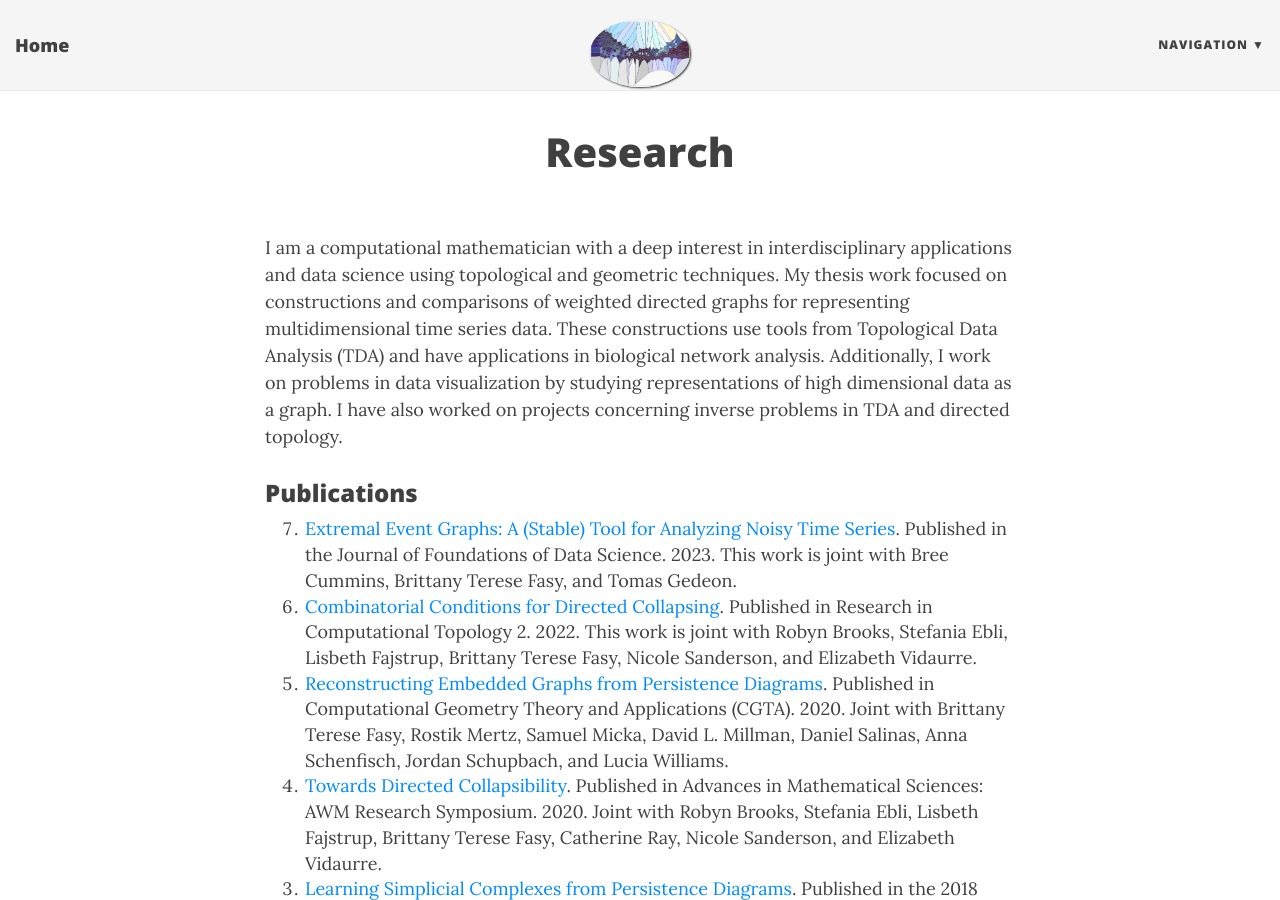
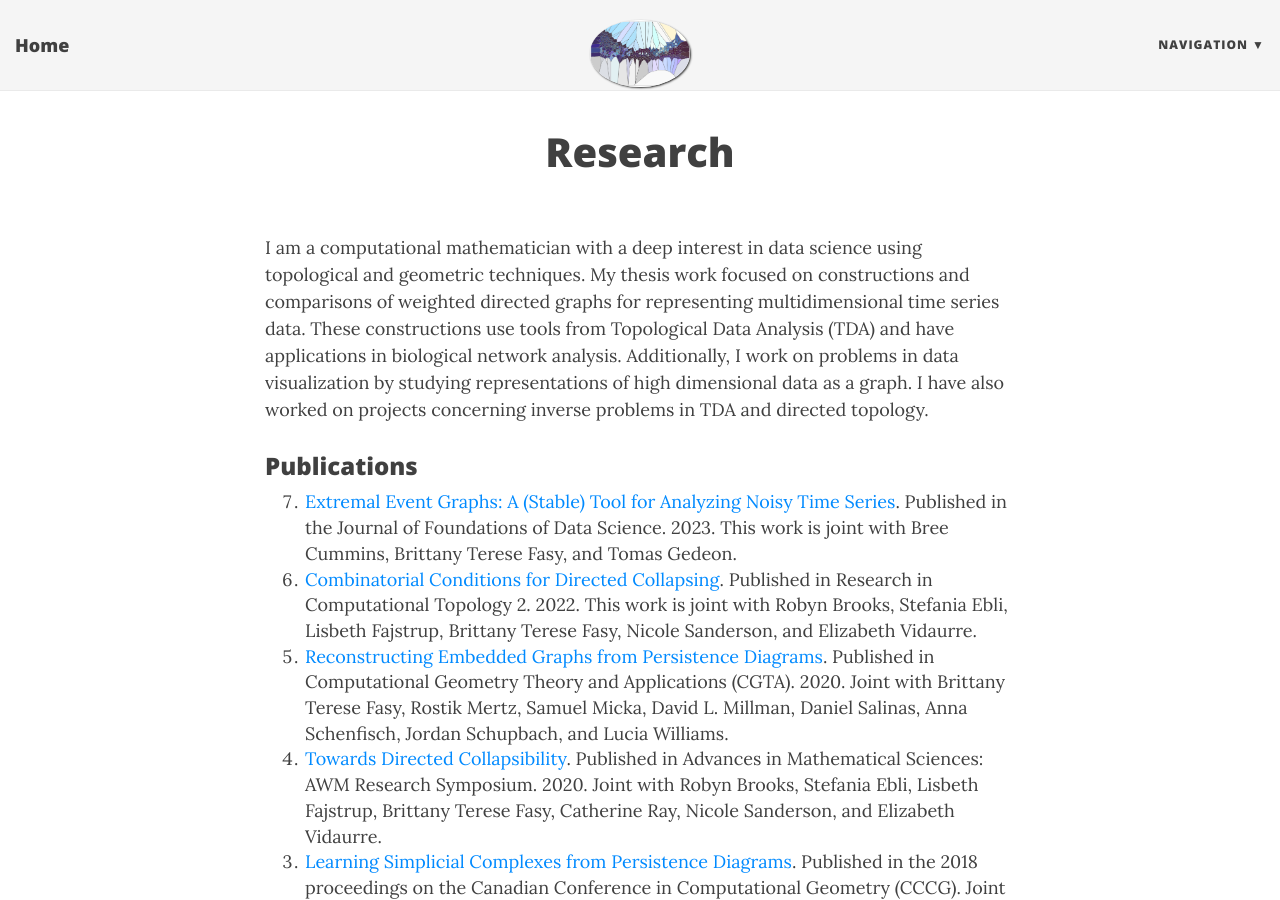
Before and after one commit to robinbelton/robinbelton.github.io, a Jekyll site: the page built from research.html, in a window 1280 px wide and 900 px high. Built offline with Jekyll 4.4.1, drawn with Linux system fonts in a browser that asks for light colours; nearby versions of some CDN libraries.

Commit message:
Edit research page

```diff
--- a/research.html
+++ b/research.html
@@ -6,7 +6,7 @@
 ---
 
 
-<p>I am a computational mathematician with a deep interest in interdisciplinary applications and data science using topological and geometric techniques. My thesis work focused on constructions and comparisons of weighted directed graphs for representing multidimensional time series data. These constructions use tools from Topological Data Analysis (TDA) and have applications in biological network analysis. Additionally, I work on problems in data visualization by studying representations of high dimensional data as a graph. I have also worked on projects concerning inverse problems in TDA and directed topology.
+<p>I am a computational mathematician with a deep interest in data science using topological and geometric techniques. My thesis work focused on constructions and comparisons of weighted directed graphs for representing multidimensional time series data. These constructions use tools from Topological Data Analysis (TDA) and have applications in biological network analysis. Additionally, I work on problems in data visualization by studying representations of high dimensional data as a graph. I have also worked on projects concerning inverse problems in TDA and directed topology.
 
 <h3>Publications</h3>
 
```
